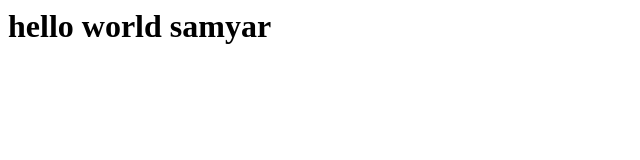
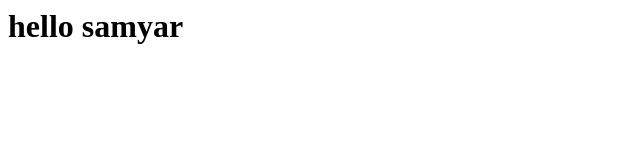
Before and after one commit to samyar777/samhome.github.io, a plain HTML site: page index.html in a window 1280 px wide. Shown: the whole page, without its empty margins (0-640 px from the left). Drawn offline with Linux system fonts and the light colour scheme.

Commit message:
Update index.html

```diff
--- a/index.html
+++ b/index.html
@@ -6,7 +6,7 @@
 
 
 	<body>
-		<h1>hello world samyar</h1>
+		<h1>hello samyar</h1>
 	</body>
 
 </html>
```
